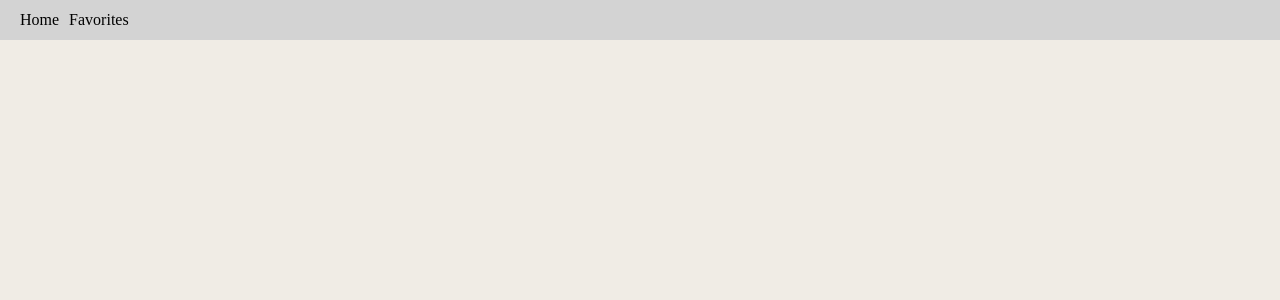
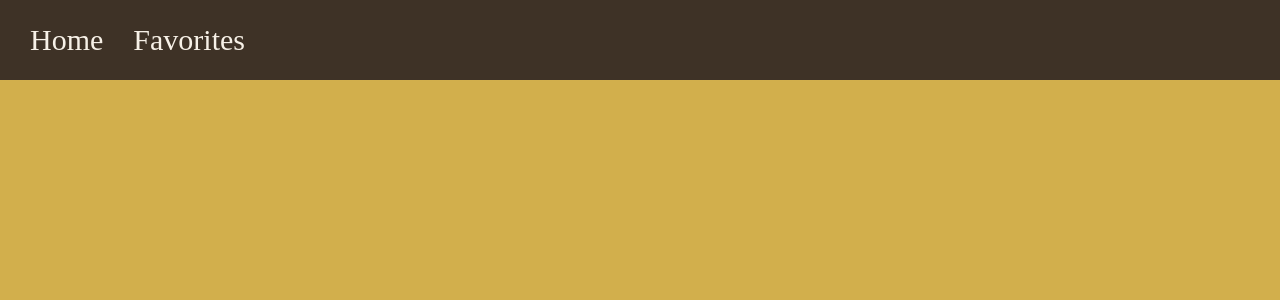
Before and after one commit to hajunk05/RandomBible, a React (Vite) app: page /favorites in a window 1280 px wide. Shown: the top 300 px of the page. Built offline with nearby package versions, Linux system fonts and the light colour scheme.

Commit message:
Refactoring and changing CSS styles

```diff
--- a/src/App.css
+++ b/src/App.css
@@ -1,19 +1,20 @@
 #navigation-bar {
 	display: flex;
-	background-color: lightgrey;
-	padding-left: 20px;
+	background-color: rgb(62, 50, 38);
+	padding-left: 30px;
 	align-items: center;
 	position: fixed;
 	top: 0px;
 	left: 0px;
 	right: 0px;
-	min-height: 40px;
-	gap: 10px;
+	min-height: 80px;
+	gap: 30px;
 }
 
 #navigation-bar a {
 	text-decoration: none;
-	color: black;
+	font-size: 30px;
+	color: rgb(247, 241, 231);
 }
 
 #navigation-bar a:hover {
--- a/src/pages/Favorites.jsx
+++ b/src/pages/Favorites.jsx
@@ -14,7 +14,7 @@ const Favorites = ({ favVerses, setFavVerses }) => {
 	}
 
 	return (
-		<div>
+		<div id="parent-favorites-container">
 			{favVerses.map((verseData) => {
 				return (
 					<div
--- a/src/pages/components/DisplayVerse.jsx
+++ b/src/pages/components/DisplayVerse.jsx
@@ -1,5 +1,5 @@
 import '../css/HomeAndFavorites.css'
-import HomeButtons from './HomeButtons'
+import HomeButtons from './AllButtons'
 const DisplayVerse = ({
 	currentVerseData,
 	handleRandomVerse,
@@ -11,7 +11,7 @@ const DisplayVerse = ({
 	handleDeleteFavorite,
 }) => {
 	const displayContainer = isCompact
-		? null
+		? 'compact-display-container'
 		: 'display-container'
 
 	const displayText = isCompact
--- a/src/pages/css/HomeAndFavorites.css
+++ b/src/pages/css/HomeAndFavorites.css
@@ -1,14 +1,15 @@
 body {
-	background-color: rgb(240, 236, 229);
+	background-color: rgb(210, 175, 76);
 	background-repeat: no-repeat;
 	background-attachment: fixed;
 }
 
 .display-container {
 	display: flex;
-	min-height: 700px;
+	min-height: 799px;
 	justify-content: center;
 	align-items: center;
+	background-size: cover;
 }
 
 .display-text-only {
@@ -78,5 +79,20 @@ button:hover {
 }
 
 #compact-favorites-container {
-	display: grid;
+	display: flex;
+	max-width: 300px;
 }
+
+.compact-display-container {
+	display: flex;
+	max-width: 300px;
+}
+
+#parent-favorites-container {
+	display: flex;
+	margin-top: 10%;
+	margin-bottom: 10%;
+	justify-content: space-around;
+	flex-wrap: wrap;
+	row-gap: 20px;
+}
```
Also changed, not shown: src/pages/components/AllButtons.jsx (renamed from src/pages/components/HomeButtons.jsx).
